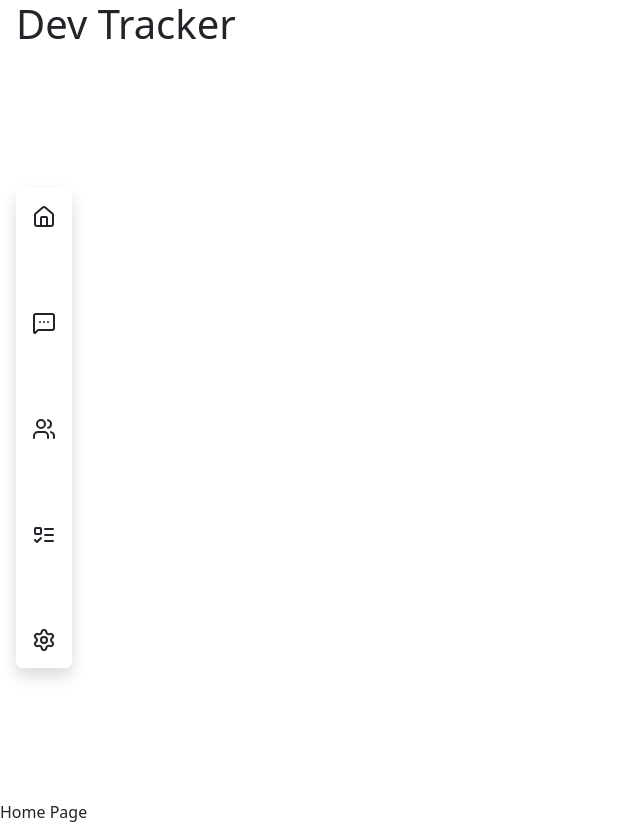
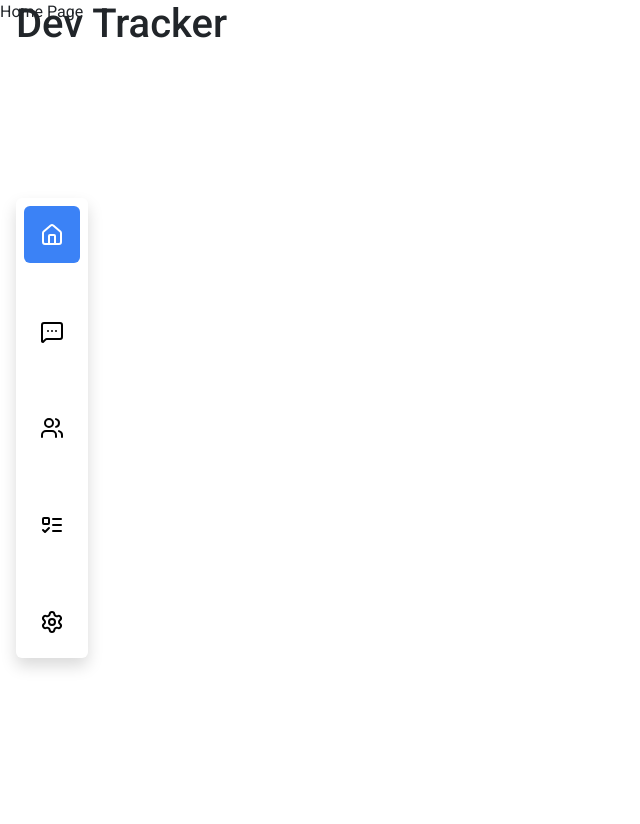
Before and after one commit to jarvis2754/devtracker-frontend, a React (Vite) app: page / in a window 1280 px wide. Shown: the whole page, without its empty margins (0-640 px from the left). After the commit the page ends 800 px from the top, so only its background shows below. Built offline with nearby package versions, Linux system fonts and the light colour scheme.

Commit message:
updated navbar with tooltips

```diff
--- a/src/App.css
+++ b/src/App.css
@@ -1,7 +1,84 @@
-:root{
-    --text-color:#969696;
+
+@import url('https://fonts.googleapis.com/css2?family=Roboto:ital,wght@0,100..900;1,100..900&display=swap');
+
+*{
+    font-family: 'Roboto', sans-serif;
 }
 
-.text-color{
-    color: var(--text-color);
+:root {
+  --text-color: #000000;
 }
+
+.text-color {
+  color: var(--text-color);
+}
+
+.active {
+  background-color: #3b82f6;
+  color: white;
+}
+
+li.active svg {
+  color: white;
+}
+
+li {
+  position: relative;
+}
+
+.custom-tooltip {
+  display: none;
+  position: absolute;
+  top: 50%;
+  left: 130%; /* move to the right of the icon */
+  transform: translateY(-50%);
+  background-color: #ffffff;
+  color: #000;
+  border: 1px solid gray;
+  padding: 6px 10px;
+  border-radius: 4px;
+  white-space: nowrap;
+  z-index: 1000;
+}
+
+/* Show tooltip on hover */
+li:hover .custom-tooltip {
+  display: block;
+}
+
+/* Arrow pointing left */
+.custom-tooltip::before {
+  content: "";
+  position: absolute;
+  top: 50%;
+  left: -6px;
+  transform: translateY(-50%);
+  width: 0;
+  height: 0;
+  border-top: 6px solid transparent;
+  border-bottom: 6px solid transparent;
+  border-right: 6px solid gray; /* Same as tooltip background */
+}
+
+@media (max-width: 767.98px) {
+  /* Styles here will only apply on mobile devices */
+  .custom-tooltip {
+    left: 50%;
+    top: -80%; /* move below the icon */
+    transform: translateX(-50%);
+  }
+
+  .custom-tooltip::before {
+    content: "";
+    position: absolute;
+    top: 120%;
+    left: 45%;
+    transform: translateY(-50%);
+    width: 0;
+    height: 0;
+    border-top: 6px solid gray;
+    border-bottom: 6px solid transparent;
+    border-right: 6px solid transparent;
+    border-left: 6px solid transparent; /* Same as tooltip background */
+  }
+}
--- a/src/App.tsx
+++ b/src/App.tsx
@@ -9,9 +9,10 @@ function App() {
       <Navbar />
       <Routes>
         <Route path="/" element={<Home />} />
-        <Route path="/about" element={<Home />} />
-        <Route path="/projects" element={<Home />} />
-        <Route path="/contact" element={<Home />} />
+        <Route path="/messages" element={<Home />} />
+        <Route path="/tasks" element={<Home />} />
+        <Route path="/members" element={<Home />} />
+        <Route path="/settings" element={<Home />} />
       </Routes>
     </BrowserRouter>
   )
--- a/src/components/Navbar.tsx
+++ b/src/components/Navbar.tsx
@@ -1,4 +1,4 @@
-import { Link } from "react-router-dom";
+import { Link ,useLocation } from "react-router-dom";
 import {
   Home,
   Users,
@@ -8,38 +8,36 @@ import {
 } from "lucide-react";
 
 export default function Navbar() {
+
+  const location = useLocation();
+
+  const isActive = (path: string) => {
+    return location.pathname === path;
+  }
+
+  const navlinks =[
+    { path: "/", icon:Home ,label:"Home"},
+    { path: "/messages", icon: MessageSquareMore ,label:"Messages"},
+    { path: "/tasks", icon: Users ,label:"Tasks"},
+    { path: "/members", icon: ListTodo ,label:"Members"},
+    { path: "/settings", icon: Settings ,label:"Settings"},
+  ]
+
   return (
-    <nav className="d-flex flex-column" style={{ height: "100vh" }} >
+    <nav className="d-flex flex-column position-fixed" style={{ height: "100vh", width: "100vw" }} >
       <div>
         <h1 className="text-dark mx-3">Dev Tracker</h1>
       </div>
       <div className="d-flex align-items-end align-items-md-center justify-content-center justify-content-md-start "style={{ height: "100vh" }} >
-        <ul className="list-unstyled shadow  rounded m-3 d-inline-flex  flex-row flex-md-column gap-5">
-          <li className="p-3 ">
-            <Link to="/" className="text-color text-decoration-none" >
-              <Home className="text-dark" size={24} />
-            </Link>
-          </li>
-          <li className="p-3">
-            <Link to="/about" className="text-color text-decoration-none">
-              <MessageSquareMore className="text-dark" size={24} />
-            </Link>
-          </li>
-          <li className="p-3">
-            <Link to="/projects" className="text-color text-decoration-none">
-              <Users className="text-dark" size={24} />
-            </Link>
-          </li>
-          <li className="p-3 ">
-            <Link to="/contact" className="text-color text-decoration-none">
-              <ListTodo className="mx-auto text-dark" size={24} />
-            </Link>
-          </li>
-          <li className="p-3 ">
-            <Link to="/settings" className="text-color text-decoration-none">
-              <Settings className="text-dark" size={24} />
-            </Link>
-          </li>
+        <ul className="list-unstyled shadow  rounded m-3 d-inline-flex  flex-row flex-md-column gap-4">
+          {navlinks.map((link) => (
+            <li key={link.path}  className={`p-3 m-2 rounded ${isActive(link.path) ? "active" : ""}`}>
+              <Link to={link.path} className="text-color text-decoration-none">
+                <link.icon size={24} />
+                <span className="custom-tooltip rounded px-3 py-1">{link.label}</span>
+              </Link>
+            </li>
+          ))}
         </ul>
       </div>
     </nav>
```
